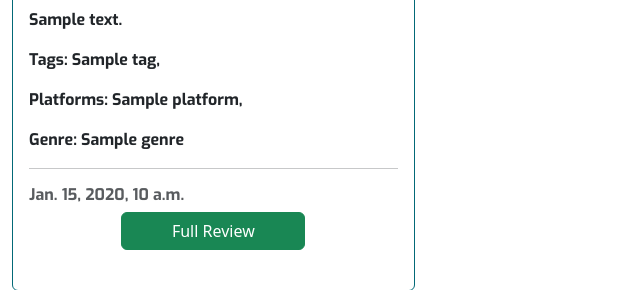
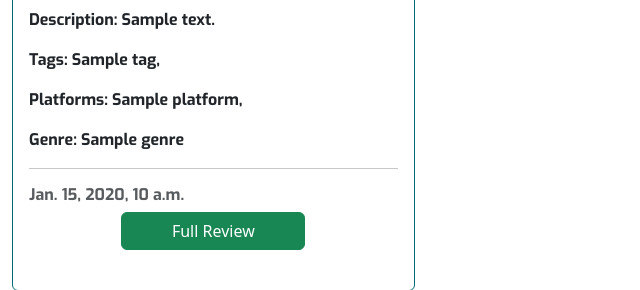
Before and after one commit to Quaim/Capstone_Django_Project, a Django app: page /all-reviews/ in a window 1280 px wide. Shown: the part 368-658 px from the top of the page, without its empty margins (0-640 px from the left). Run offline with Django 4.2, Linux system fonts and the light colour scheme; tables that the repository leaves empty hold one stand-in row (values such as "Sample post"); some libraries are stand-ins or nearby versions.

```diff
--- a/reviews/templates/reviews/all_reviews.html
+++ b/reviews/templates/reviews/all_reviews.html
@@ -6,7 +6,7 @@
     <div class="row">
         <h1 class="text-center">All Reviews</h1>
 
-        <!-- Blog Entries Column -->
+        <!-- Review Entries Column -->
         <div class="col-12 mt-3 left">
             <div class="row row-cols-1 row-cols-md-2 row-cols-lg-3">
                 {% for review in gamereview_list %}
@@ -37,7 +37,7 @@
                                 </div>
                             </div>
                             <h2 class="card-title">Title: {{ review.title }}</h2>
-                            <p class="card-text">{{ review.description }}</p>
+                            <p class="card-text">Description: {{ review.description }}</p>
                             <p>Tags: {% for tag in review.tags.all %}
                                 {{tag}},
                                 {% endfor %}
--- a/reviews/templates/reviews/approved_reviews.html
+++ b/reviews/templates/reviews/approved_reviews.html
@@ -6,7 +6,7 @@
     <div class="row">
         <h1 class="text-center">Your Approved Reviews</h1>
 
-        <!-- Blog Entries Column -->
+        <!-- Review Entries Column -->
         <div class="col-12 my-3 left">
             <div class="row row-cols-1 row-cols-md-2 row-cols-lg-3">
                 {% for review in approved_reviews %}
@@ -36,7 +36,7 @@
                                 </div>
                             </div>
                             <h2 class="card-title">Title: {{ review.title }}</h2>
-                            <p class="card-text">{{ review.description }}</p>
+                            <p class="card-text">Description: {{ review.description }}</p>
                             <p>Tags: {% for tag in review.tags.all %}
                                 {{tag}},
                                 {% endfor %}
--- a/reviews/templates/reviews/search_result.html
+++ b/reviews/templates/reviews/search_result.html
@@ -35,7 +35,7 @@
                                 </div>
                             </div>
                             <h2 class="card-title">Title: {{ review.title }}</h2>
-                            <p class="card-text">{{ review.description }}</p>
+                            <p class="card-text">Description: {{ review.description }}</p>
                             <p>Tags: {% for tag in review.tags.all %}
                                 {{tag}},
                                 {% endfor %}</p>
--- a/reviews/templates/reviews/unapproved_reviews.html
+++ b/reviews/templates/reviews/unapproved_reviews.html
@@ -6,7 +6,7 @@
     <div class="row">
         <h1 class="text-center">Your Unapproved Reviews</h1>
 
-        <!-- Blog Entries Column -->
+        <!-- Review Entries Column -->
         <div class="col-12 mt-3 mb-3 left">
             <div class="row row-cols-1 row-cols-md-2 row-cols-lg-3">
                 {% for review in unapproved_reviews %}
@@ -37,7 +37,7 @@
                                 </div>
                             </div>
                             <h2 class="card-title">Title: {{ review.title }}</h2>
-                            <p class="card-text">{{ review.description }}</p>
+                            <p class="card-text">Description: {{ review.description }}</p>
                             <p>Tags: {% for tag in review.tags.all %}
                                 {{tag}},
                                 {% endfor %}
```
Also changed, not shown: reviews/templates/reviews/pending_reviews.html (+2 -6 lines), reviews/templates/reviews/review_detail.html (+0 -12 lines), reviews/models.py (line endings or trailing spaces).
